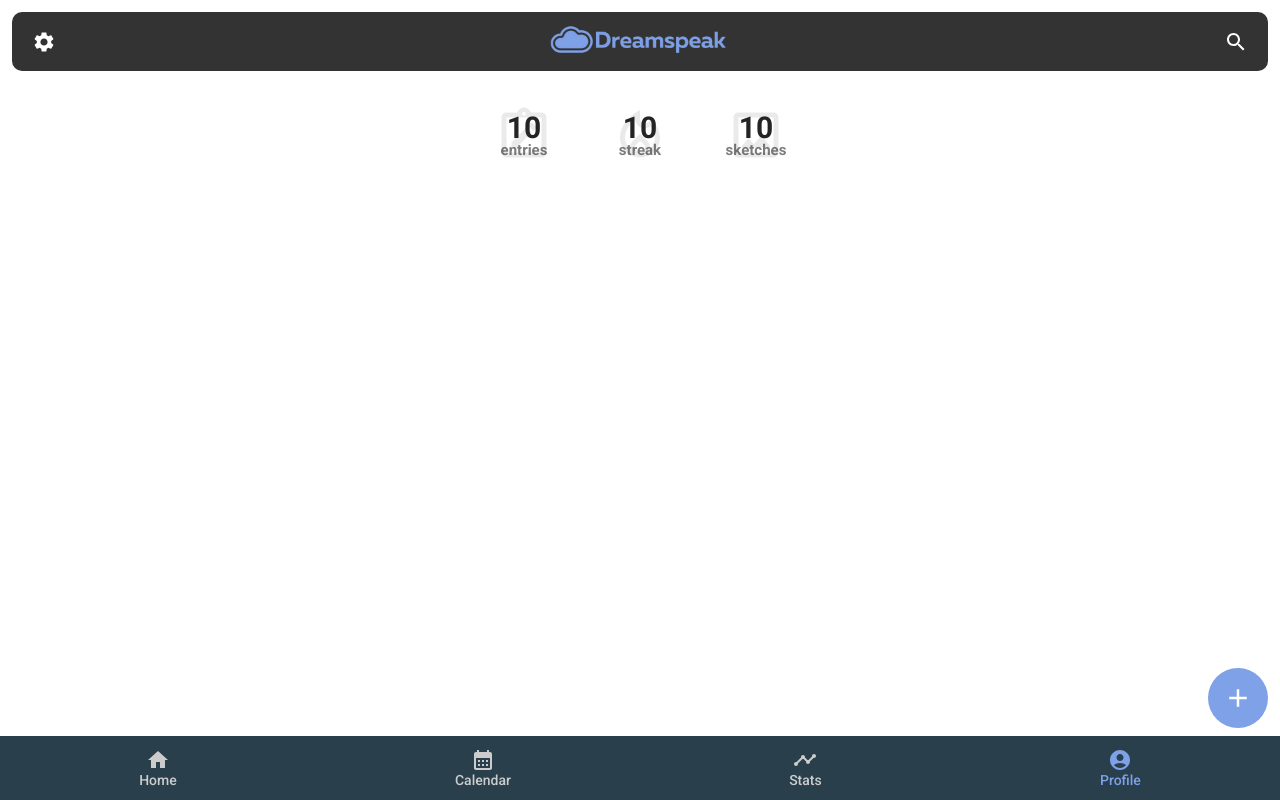
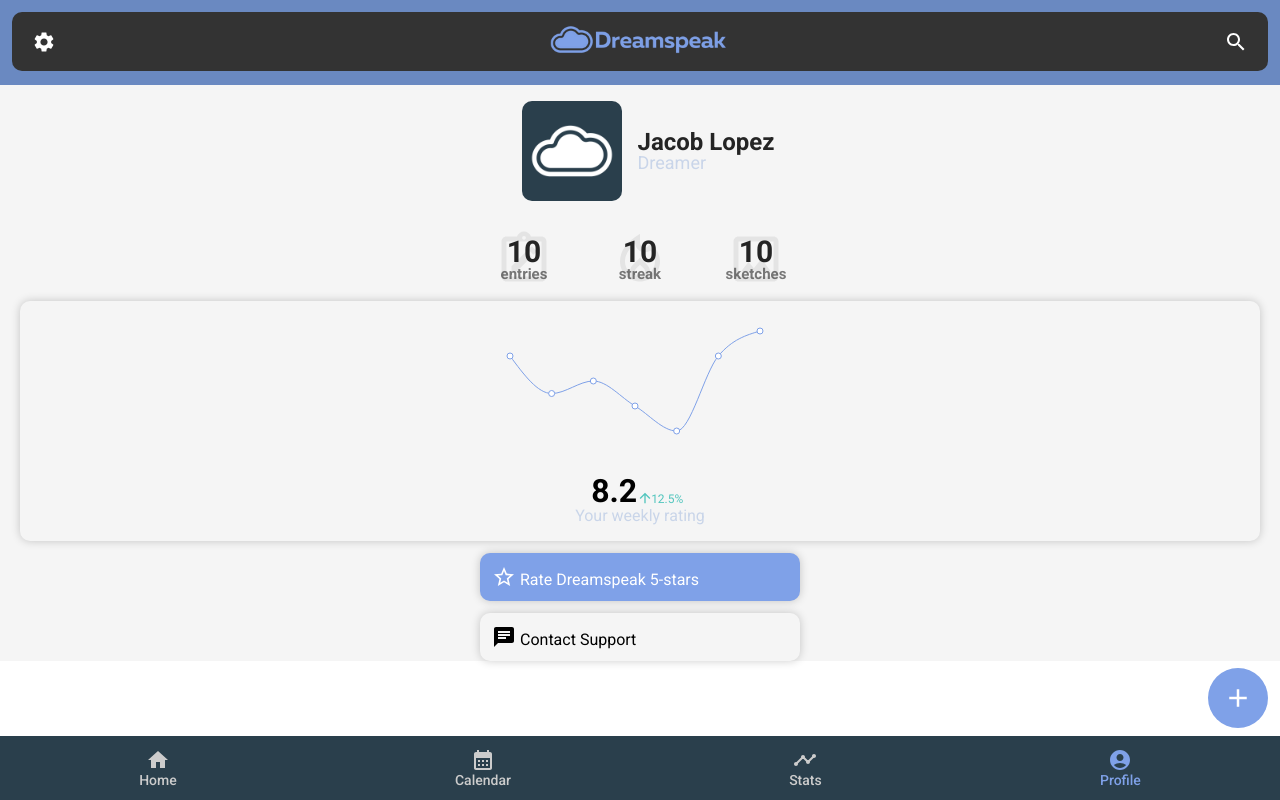
Before and after one commit to JacobLopez1/DreamSpeakApp, a React (Create React App) app: page /profile in a window 1280 px wide. Built offline with nearby package versions, Linux system fonts and the light colour scheme; the HTML template or start-up script is replaced by a standard one.

Commit message:
FInished Profile Page

```diff
--- a/src/components/GraphSection.jsx
+++ b/src/components/GraphSection.jsx
@@ -27,7 +27,7 @@
     setDisplay(newDisplay);
   };
 
-  const chartData = data.slice(-7); // only show last 6 data points
+  const chartData = data.slice(-7); // only show last 7 data points
   return (
     <div className="graph-section">
       <div className="graph_buttons">
--- a/src/pages/Profile.css
+++ b/src/pages/Profile.css
@@ -1,3 +1,46 @@
+.profile {
+    background-color: #f5f5f5;
+}
+
+.profile-info{
+    display: flex;
+    width: 100%;
+    align-items: center;
+    justify-content: center;
+}
+
+.profile-pic--wrapper {
+    display: flex;
+    justify-content: center;
+    align-items: center;
+}
+
+.profile-pic {
+    width: 100px;
+    height: 100px;
+    border-radius: 10px;
+    background-color: #2A3F4C;
+    margin: 16px;
+}
+
+.profile-text {
+    display: flex;
+    flex-direction: column;
+    justify-content: center;
+    line-height: 1;
+}
+
+.profile-name {
+    font-size: 24px;
+    font-weight: bold;
+    color: #242424;
+}
+
+.profile-substatus {
+    font-size: 18px;
+    color: #c9d5e9;
+}
+
 .badges {
     width: 100%;
     display: flex;
@@ -5,7 +48,7 @@
 }
 
 .badges > .badge {
-    margin: 0 8px;
+    margin: 12px 8px;
 }
 
 .badge {
@@ -14,7 +57,7 @@
     justify-content: center;
     align-items: center;
     width: 100px;
-    height: 100px;
+    height: 60px;
     color: #CCC;
     font-size: 20px;
     font-weight: bold;
@@ -42,3 +85,47 @@
     line-height: 1;
     color: #242424;
 }
+
+.linechart-wrapper {
+    display: flex;
+    flex-direction: column;
+    justify-content: center;
+    align-items: center;
+    margin: 0 20px;
+    border-radius: 10px;
+    box-shadow: 0 0 10px 0 rgba(0,0,0,0.2);
+}
+
+.subchart-cards {
+    display: flex;
+    flex-direction: column;
+    justify-content: center;
+    align-items: center;
+}
+
+.subchart-card--light {
+    width: 320px;
+    box-shadow: 0 0 10px 0 rgba(0,0,0,0.2);
+    padding: 12px;
+    border-radius: 10px;
+}
+
+.subchart-card--dark {
+    width: 320px;
+    box-shadow: 0 0 10px 0 rgba(0,0,0,0.2);
+    background-color: #7FA1E8;
+    padding: 12px;
+    margin: 12px 0;
+    border-radius: 10px;
+    color: white;
+    vertical-align: top;
+}
+
+.subchart-card--dark > .MuiSvgIcon-root {
+    margin-bottom: -4px;
+}
+
+.subchart-card--light > .MuiSvgIcon-root {
+    margin-bottom: -4px;
+    margin-right: 4px;
+}
--- a/src/pages/Profile.jsx
+++ b/src/pages/Profile.jsx
@@ -1,29 +1,106 @@
-import React from 'react';
-import AddToJournalButton from '../components/AddToJournalButton';
-import Navigation from '../components/Navigation';
-import SearchBar from '../components/SearchBar';
-import './Profile.css'
-import NoteAltOutlinedIcon from '@mui/icons-material/NoteAltOutlined';
-import LocalFireDepartmentOutlinedIcon from '@mui/icons-material/LocalFireDepartmentOutlined';
-import ImageOutlinedIcon from '@mui/icons-material/ImageOutlined';
+import React, { useState } from "react";
+import AddToJournalButton from "../components/AddToJournalButton";
+import Navigation from "../components/Navigation";
+import SearchBar from "../components/SearchBar";
+import "./Profile.css";
+import NoteAltOutlinedIcon from "@mui/icons-material/NoteAltOutlined";
+import LocalFireDepartmentOutlinedIcon from "@mui/icons-material/LocalFireDepartmentOutlined";
+import ImageOutlinedIcon from "@mui/icons-material/ImageOutlined";
+import ProfilePic from "../assets/favicons/white-trans.png";
+import { Line, LineChart } from "recharts";
+import ArrowUpwardIcon from "@mui/icons-material/ArrowUpward";
+import StarOutlineIcon from '@mui/icons-material/StarOutline';
+import ChatIcon from '@mui/icons-material/Chat';
 
 const Profile = (active) => {
+  const [data, setData] = useState([
+    { name: "Sun", sentiment: 8, clarity: 2 },
+    { name: "Mon", sentiment: 5, clarity: 1 },
+    { name: "Tue", sentiment: 6, clarity: 9 },
+    { name: "Wed", sentiment: 4, clarity: 7 },
+    { name: "Thu", sentiment: 2, clarity: 10 },
+    { name: "Fri", sentiment: 8, clarity: 5 },
+    { name: "Sat", sentiment: 10, clarity: 9 },
+  ]);
+
+  const chartData = data.slice(-7); // only show last 7 data points
   return (
-        <div class>
-            <div className="upper" style={{height: "85px", zIndex: "999", backgroundColor: "transparent", top: "0"}}>
+    <div className="profile">
+      <div
+        className="upper"
+        style={{
+          height: "85px",
+          zIndex: "999",
+          top: "0",
+        }}
+      >
         <SearchBar />
       </div>
 
-            <div className="badges">
-                <div className="badge"><NoteAltOutlinedIcon /><span className="badge-num">10</span><span className="badge-title">entries</span></div>
-                <div className="badge"><LocalFireDepartmentOutlinedIcon /><span className="badge-num">10</span><span className="badge-title">streak</span></div>
-                <div className="badge"><ImageOutlinedIcon /><span className="badge-num">10</span><span className="badge-title">sketches</span></div>
+      <div className="profile-info">
+        <div className="profile-pic--wrapper">
+          <img src={ProfilePic} alt="profile pic" className="profile-pic" />
+        </div>
+        <div className="profile-text">
+          <div className="profile-name">Jacob Lopez</div>
+          <div className="profile-substatus">Dreamer</div>
+        </div>
       </div>
 
-            <Navigation selected={active}/>
+      <div className="badges">
+        <div className="badge">
+          <NoteAltOutlinedIcon />
+          <span className="badge-num">10</span>
+          <span className="badge-title">entries</span>
+        </div>
+        <div className="badge">
+          <LocalFireDepartmentOutlinedIcon />
+          <span className="badge-num">10</span>
+          <span className="badge-title">streak</span>
+        </div>
+        <div className="badge">
+          <ImageOutlinedIcon />
+          <span className="badge-num">10</span>
+          <span className="badge-title">sketches</span>
+        </div>
+      </div>
+
+      <div className="linechart-wrapper">
+        <LineChart
+          width={300}
+          height={160}
+          data={chartData}
+          margin={{
+            top: 5,
+            right: 30,
+            left: 20,
+            bottom: 5,
+          }}
+        >
+          <Line type="monotone" dataKey={"sentiment"} stroke="#7FA1E8" />
+        </LineChart>
+        <div className="graph-section-score">
+          <span className="graph-section-score-title">8.2</span>
+          <span className="graph-section-score-percent">
+            <ArrowUpwardIcon />
+            12.5%
+          </span>
+          <br />
+          <span className="graph-section-score-message">
+            Your weekly rating
+          </span>
+        </div>
+      </div>
+
+      <div className="subchart-cards">
+        <div className="subchart-card--dark"><StarOutlineIcon /> Rate Dreamspeak 5-stars</div>
+        <div className="subchart-card--light"><ChatIcon />Contact Support</div>
+      </div>
+
+      <Navigation selected={active} />
       <AddToJournalButton />
     </div>
   );
-}
+};
 
 export default Profile;
```
Lines whose indentation alone changed are shown as unchanged.
